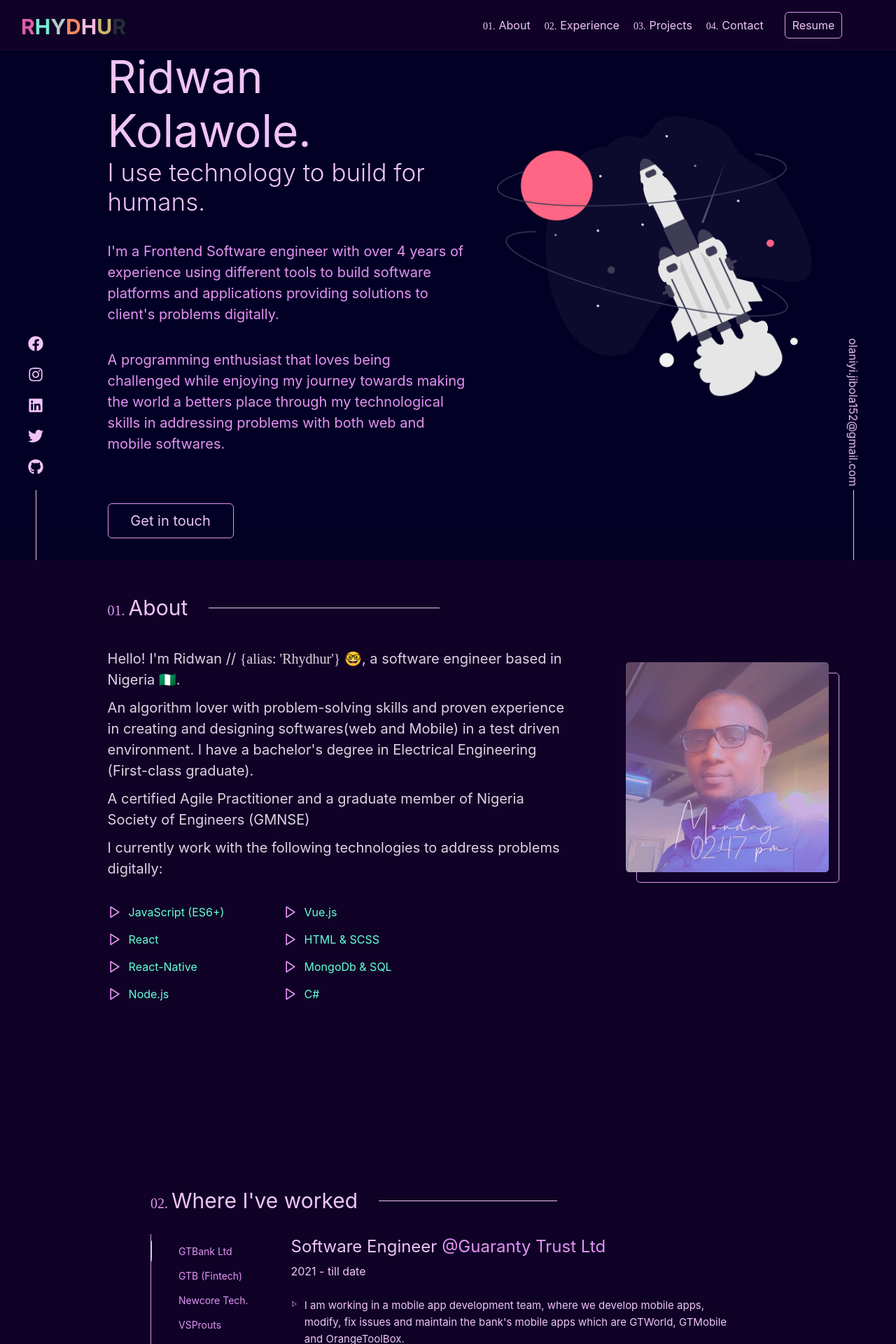
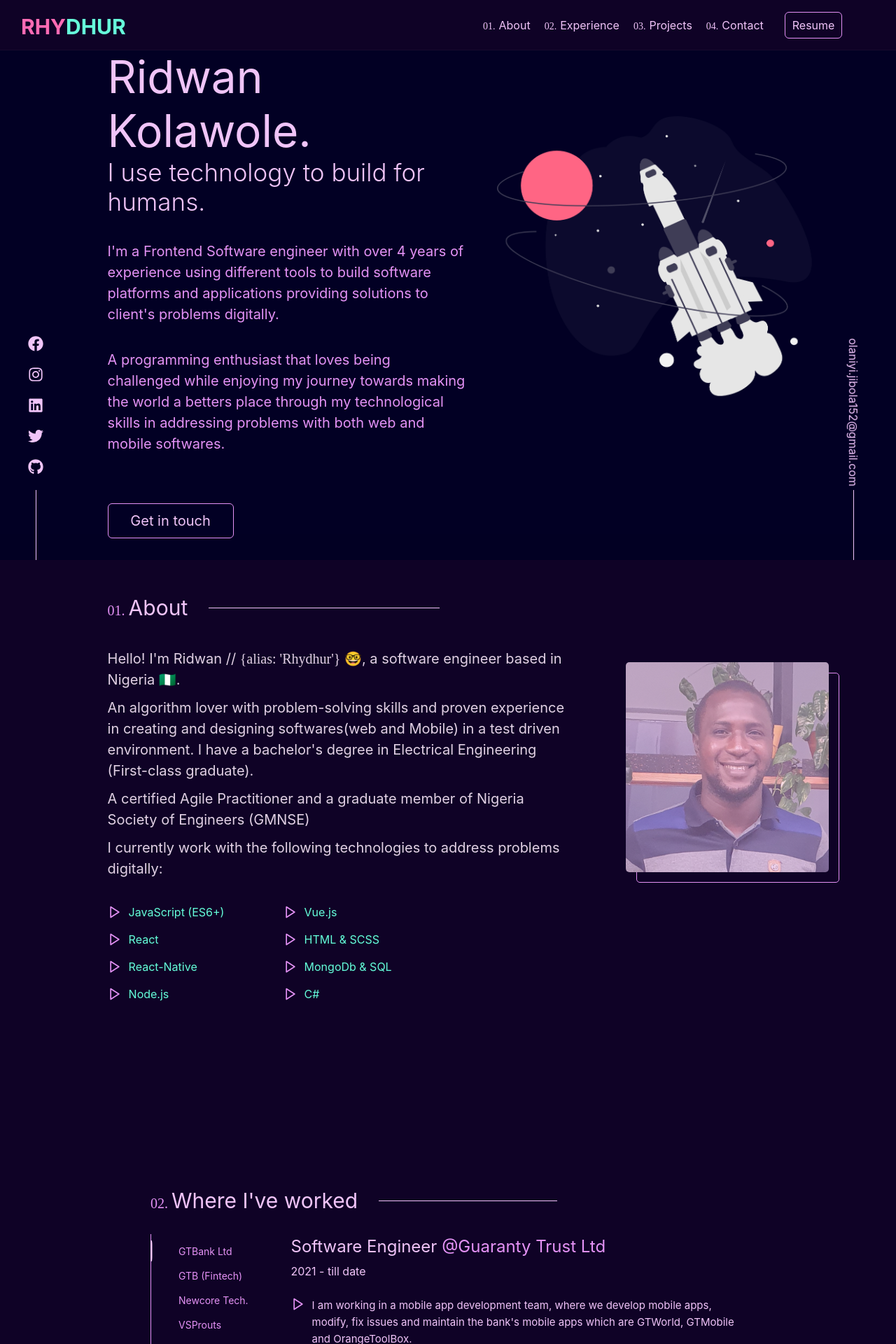
Before and after one commit to hurlaniyhi/My-Portfolio, a Next.js app: page / in a window 1280 px wide. Shown: the top 1920 px of the page at 70% size. Built offline with nearby package versions, Linux system fonts and the light colour scheme.

Commit message:
make it better

```diff
--- a/components/Experience.js
+++ b/components/Experience.js
@@ -21,7 +21,7 @@ const Experience = () => {
         return(
             <div>
                 <div className={`${styles.technologiesWrapper}`}>
-                    <FiPlay className={styles.technologyIcon} />
+                    <div><FiPlay className={styles.pointIcon} /></div>
                     <p className={styles.technologyText}>
                        {data}
                     </p>
@@ -42,7 +42,7 @@ const Experience = () => {
                             return(
                                 <div>
                                     <div className={`${styles.technologiesWrapper}`}>
-                                        <FiPlay className={styles.technologyIcon} />
+                                        <div><FiPlay className={styles.pointIcon} /></div>
                                         <p className={styles.technologyText}>
                                             {work}
                                         </p>
--- a/pages/index.js
+++ b/pages/index.js
@@ -37,15 +37,15 @@ export default function Home() {
       </Head>
       <div className={styles.navbar_container}>
         <p className={styles.myLogo}>
-          <span className={styles.letterR}>R</span>
+          {/* <span className={styles.letterR}>R</span>
           <span className={styles.letterH}>h</span>
           <span className={styles.letterY}>y</span>
           <span className={styles.letterD}>d</span>
           <span className={styles.letterh}>h</span>
           <span className={styles.letterU}>u</span>
-          <span className={styles.letterr}>r</span>
-           {/* <span className={styles.letter_one}>Rhy</span>
-           <span className={styles.letter_two}>dhur</span> */}
+          <span className={styles.letterr}>r</span> */}
+           <span className={styles.letter_one}>Rhy</span>
+           <span className={styles.letter_two}>dhur</span>
         </p>
         <div className={styles.nav_item_container}>
             <a href="#about" className={styles.nav_item} name="about"><span className={styles.numbers}>01.</span>About</a>
--- a/styles/About.module.scss
+++ b/styles/About.module.scss
@@ -86,11 +86,22 @@ $color-theme-text-light: #e1d1e4;
         rgba($color-theme-text-bold, .3),
         rgba($color-theme-text-bold, .3)
       ),
-      url("../assets/pics.jpg");
+      url("../public/assets/ridwan.jpg");
       background-size: cover;
       background-repeat: no-repeat;;
+      background-position: center;
     overflow: hidden;
     z-index: 2;
+    transition: all 0.3s;
+
+    &:hover{
+        background-image: linear-gradient(
+        to right,
+        rgba($color-theme-text-bold, .05),
+        rgba($color-theme-text-bold, .05)
+      ),
+      url("../public/assets/ridwan.jpg");
+    }
 }
 .pics{
     width: 100%;
--- a/styles/Experience.module.scss
+++ b/styles/Experience.module.scss
@@ -97,7 +97,7 @@ $color-theme-text-light: #e1d1e4;
     display: block;
     position: absolute;
     background-color: $color-theme-text;
-    width: 0.4rem;
+    width: 0.5rem;
     height: 3rem;
     top: 0;
     left: 50%;
@@ -118,7 +118,7 @@ $color-theme-text-light: #e1d1e4;
     align-items: flex-start;
     padding: 0 0 1.5rem 0;
 }
-.technologyIcon{
+.pointIcon{
     font-size: 2rem;
     color: $color-theme-text-bold;
 }
```
Also changed, not shown: styles/Project.module.scss (+0 -10 lines), public/assets/ridwan.jpg (added).
